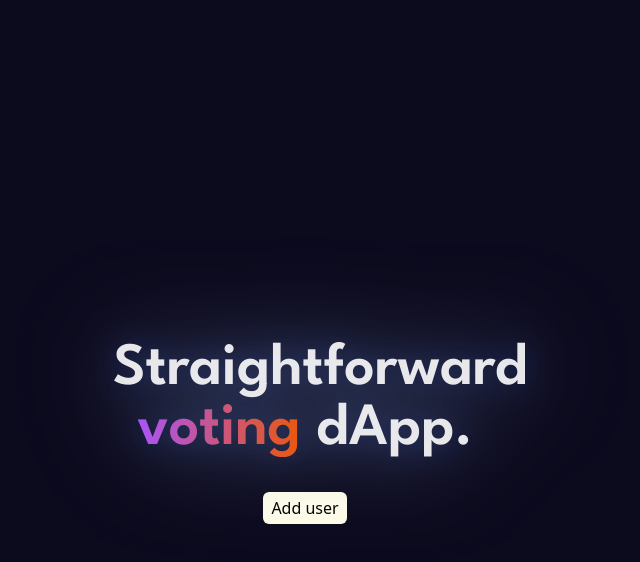
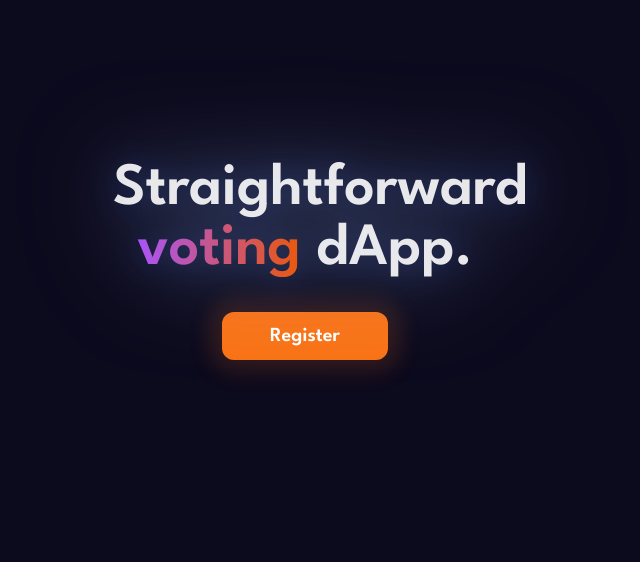
Before and after one commit to ardahdmi/voting-dapp, a Next.js app: page / in a window 1280 px wide. Shown: the top 562 px of the page, without its empty margins (335-975 px from the left). Built offline with nearby package versions, Linux system fonts and the light colour scheme.

Commit message:
adds initial homepage

```diff
--- /dev/null
+++ b/src/components/Hero.component.tsx
@@ -0,0 +1,16 @@
+import { useState } from "react";
+import { Button } from "./shared/Button.component";
+
+export const Hero = () => {
+  const [open, setOpen] = useState<boolean>(false);
+  const toggleOpen = () => setOpen((open) => !open);
+  return (
+    <section className="wrapper mt-24 flex h-screen w-screen flex-col items-center justify-start text-center">
+      <h1 className="drop-shadow-glow max-w-sm text-5xl font-semibold text-white/90 lg:text-6xl">
+        Straightforward <span className="gradient-text">voting</span> dApp.
+      </h1>
+      <Button onClick={toggleOpen} text="Register" />
+      {open && <p className="">arda</p>}
+    </section>
+  );
+};
--- /dev/null
+++ b/src/components/shared/Button.component.tsx
@@ -0,0 +1,9 @@
+import { ButtonProps } from "../../domain/interfaces";
+
+export const Button: React.FC<ButtonProps> = ({ text, onClick }) => {
+  return (
+    <button onClick={onClick} className="btn-primary mt-8">
+      <p className="text-xl font-bold">{text}</p>
+    </button>
+  );
+};
--- /dev/null
+++ b/src/domain/interfaces/App.interface.ts
@@ -0,0 +1,4 @@
+export interface ButtonProps {
+  onClick?: React.MouseEventHandler<HTMLButtonElement> | undefined;
+  text: string;
+}
--- /dev/null
+++ b/src/domain/interfaces/index.ts
@@ -0,0 +1,2 @@
+export * from "./App.interface";
+export * from "./PollContract.interface";
--- a/src/pages/index.tsx
+++ b/src/pages/index.tsx
@@ -1,15 +1,12 @@
+import { Hero } from "../components/Hero.component";
+
 declare const window: { ethereum: any };
 
 const IndexPage = () => {
   return (
-    <section className="wrapper flex h-screen w-screen flex-col items-center justify-center text-center">
-      <h1 className="drop-shadow-glow max-w-sm text-6xl font-semibold text-white/90">
-        Straightforward <span className="gradient-text">voting</span> dApp.
-      </h1>
-      <button className="mt-8 rounded-md bg-yellow-50 px-2 py-1">
-        Add user
-      </button>
-    </section>
+    <>
+      <Hero />
+    </>
   );
 };
 
--- a/src/styles/globals.css
+++ b/src/styles/globals.css
@@ -1,4 +1,4 @@
-@import url("https://fonts.googleapis.com/css2?family=Inter:wght@300;600;700&family=League+Spartan:wght@300;400;500;600&display=swap");
+@import url("https://fonts.googleapis.com/css2?family=Inter:wght@300;400;500;600;700&family=League+Spartan:wght@300;400;500;600&display=swap");
 @tailwind base;
 @tailwind components;
 @tailwind utilities;
@@ -8,7 +8,7 @@ h1,
 h2,
 h3,
 span {
-  @apply font-spartan;
+  @apply font-spartan text-white;
 }
 
 html,
@@ -27,3 +27,7 @@ body {
 .wrapper {
   @apply px-4 pt-8 md:px-10 md:pt-12 lg:px-14 lg:pt-16 xl:px-16;
 }
+
+.btn-primary {
+  @apply shadow-btn-glow rounded-xl bg-orange-500 px-12 py-[10px] transition-colors duration-200 hover:bg-orange-600;
+}
--- a/tailwind.config.js
+++ b/tailwind.config.js
@@ -1,5 +1,5 @@
 module.exports = {
-  content: ["./src/pages/*.{js,ts,jsx,tsx}"],
+  content: ["./src/**/*.{js,ts,jsx,tsx}"],
   theme: {
     fontFamily: {
       spartan: ['"League Spartan"', "ui-sans-serif", "system-ui"],
@@ -11,6 +11,9 @@ module.exports = {
           "0 0 16px rgb(65, 120, 255, 0.32)",
         ],
       },
+      boxShadow: {
+        "btn-glow": ["0px 0px 22px 12px rgba(249, 115, 22, 0.16)"],
+      },
     },
   },
   plugins: [],
```
